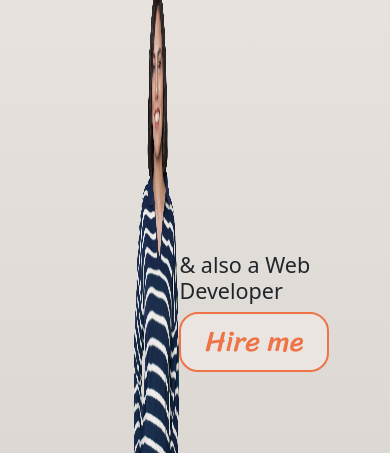
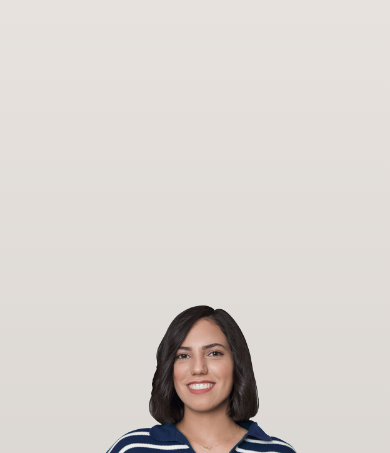
Before and after one commit to Parisa7422/Portfolio, a website: page index.html in a window 390 px wide. Shown: the part 132-585 px from the top of the page. Drawn offline with nearby package versions, Linux system fonts and the light colour scheme; a web font is replaced by a local one.

Commit message:
Responsive menu and header

```diff
--- a/index.html
+++ b/index.html
@@ -47,7 +47,7 @@
             <div class="intro-text">
                 <h1>Hi, I'm <span class="parisa">Parisa</span> </h1>
             </div>
-            <div class="flex-box">
+
             <div class="intro-img">
                 <img src="/images/parisa-taheri.png" alt="profile image">
             </div>
@@ -58,7 +58,7 @@
                     <button class="btn-hire-me liquidbg" onclick="location.href='#contact-me'">Hire me</button>
                 </div>
             </div>
-            </div>
+
         </section>
     </div>
     <main>
--- a/public/css/styles.css
+++ b/public/css/styles.css
@@ -172,34 +172,32 @@ nav {
     width: 80%;
     height: 100%;
     margin: auto;
-    /* align-items: center; */
     min-height: 80vh;
     z-index: -1;
+    display: flex;
+    flex-direction: row;
+    flex: 1;
 }
 
-.flex-box {
-    display: flex;
-    align-items: center;
-    justify-content: center;
-    height: 78%;
-}
 
 .intro-text {
-    padding-top: 8%;
+    padding-top: 10%;
+    flex: 30%;
 }
 
 
 .intro-img {
-    flex: 60%;
-    margin-left: 30%;
+    flex: 48%;
+    margin-top: auto;
 }
 
 .intro-img img {
-    height: 78vh;
+    height: 90vh;
 }
 
 .bio {
-    flex: 40%;
+    flex: 22%;
+    padding-top: 40%;
 }
 
 .parisa {
@@ -496,6 +494,7 @@ textarea:focus~label {
         flex-direction: column;
         background-color: #EE7447;
         width: 100%;
+        left: 0;
         height: 100vh;
         color: #000;
         align-items: center;
@@ -517,7 +516,7 @@ textarea:focus~label {
         font-size: 1.2em;
         letter-spacing: 2px;
         opacity: 0;
-        transition: all 1s ease 0.4s;
+        transition: all 0.2s ease 0.2s;
     }
 
 
@@ -649,6 +648,18 @@ textarea:focus~label {
 }
 
 @media screen and (max-width: 600px) {
+
+    .bio {
+        display: none;
+    }
+
+    .intro-img img {
+        max-width: 90%;
+        height: auto;
+        padding-left: 10%;
+    }
+
+
     .social-line {
         left: 20px;
     }
--- a/public/javaScript/index.js
+++ b/public/javaScript/index.js
@@ -12,7 +12,12 @@ hamburger.addEventListener("click", () => {
   hamburger.classList.toggle("rotation");
   navLinks.classList.toggle("open");
   links.forEach((link) => {
-    link.classList.toggle("fade");
+    link.classList.add("fade");
+    link.addEventListener("click", () => {
+      navLinks.classList.remove("open");
+      hamburger.classList.remove("rotation");
+      link.classList.remove("fade");
+    });
   });
 });
 
```
Lines whose indentation alone changed are shown as unchanged.
